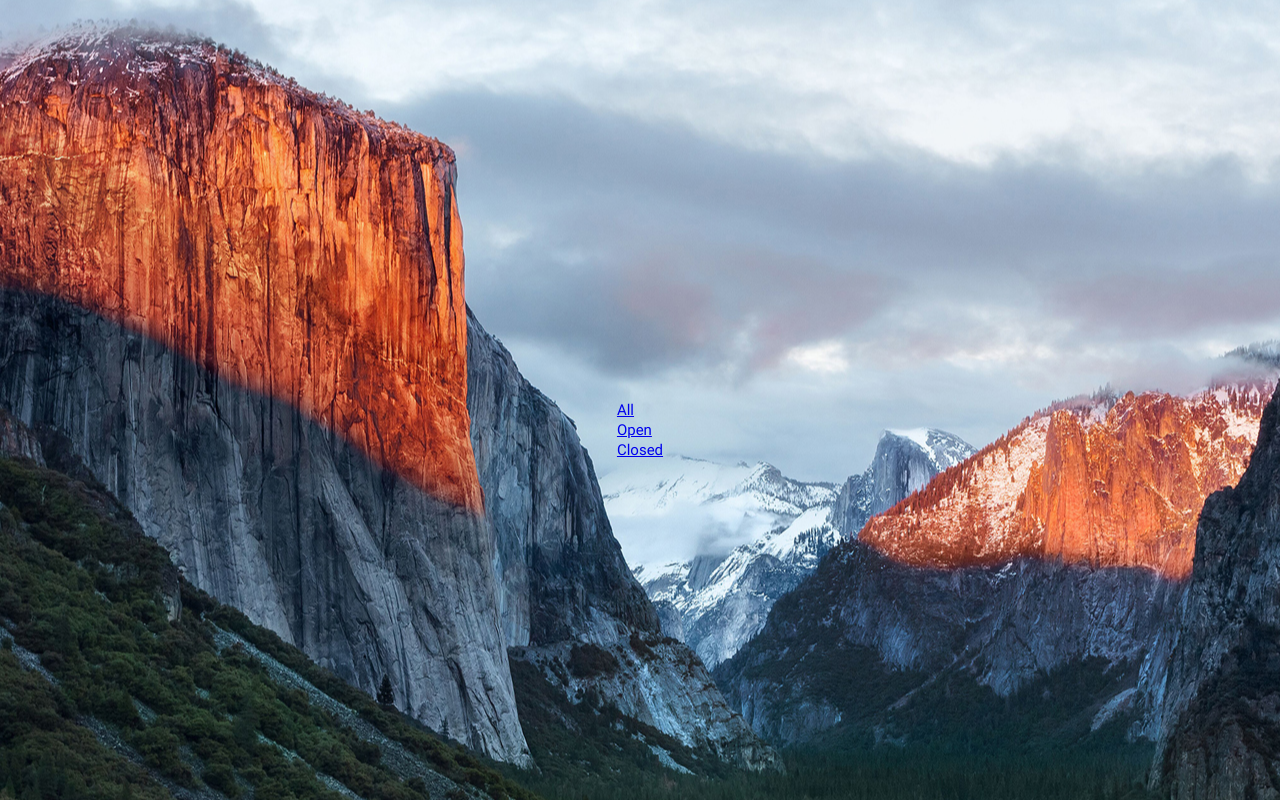
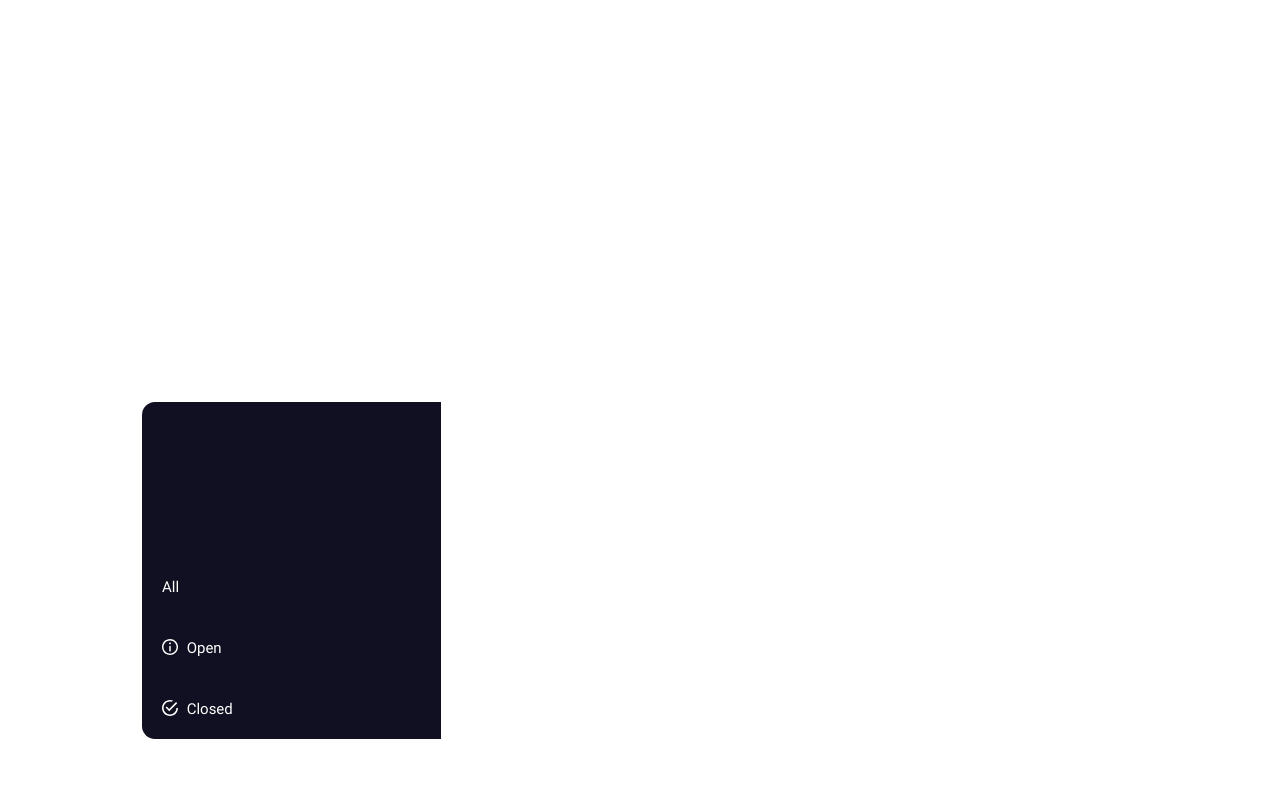
Before and after one commit to adampielach/issues-app, a website: page src/index.html in a window 1280 px wide. Drawn offline with nearby package versions, Linux system fonts and the light colour scheme; files that its build step writes are made by us from their sources.

Commit message:
minor css changes

```diff
--- a/src/index.html
+++ b/src/index.html
@@ -11,7 +11,7 @@
 <body>
     <div class="container">
         <div class="app">
-            <aside>
+            <aside class="app__sidebar">
                 <div class="app__buttons">
                     <div class="app__buttons--close"></div>
                     <div class="app__buttons--minimize"></div>
@@ -21,19 +21,20 @@
                     <ul>
                         <li class="navbar__item">
                             <a href="#">
-                                <i class="item__icon--all"></i>
+                                <!-- <img src="./img/icon-github.svg" class="item__icon" alt="github icon"> -->
+                                <svg></svg>
                                 All
                             </a>
                         </li>
                         <li class="navbar__item">
                             <a href="#">
-                                <i class="item__icon--open"></i>
+                                <img src="./img/icon-open-issue.svg" class="item__icon" alt="open issue">
                                 Open
                             </a>
                         </li>
                         <li class="navbar__item">
                             <a href="#">
-                                <i class="item__icon--closed"></i>
+                                <img src="./img/icon-closed-issue.svg" class="item__icon" alt="closed issue">
                                 Closed
                             </a>
                         </li>
--- /dev/null
+++ b/src/scss/modules/_app.scss
@@ -0,0 +1,43 @@
+.container {
+    max-width: 1000px;
+    margin: 0 auto;
+    position: relative;
+    height: 100%;
+}
+
+.app {
+    position: absolute;
+    display: flex;
+    top: 50%;
+    left: 50%;
+    transform: translate(-50%);
+    font-size: $text__base-size;
+    width: 100%;
+    border-radius: 15px;
+    border: 2px solid transparent;
+    overflow: hidden;
+    .app__sidebar {
+        width: 30%;
+        flex-basis: 30%;
+        background: $color__sidebar--primary;
+        a {
+            display: inline-block;
+            color: $color__font--sidebar;
+            text-decoration: none;
+            width: 100%;
+            padding: 20px;
+            &:focus {
+                background: $color__sidebar--secondary;
+            }
+            .item__icon {
+                position: relative;
+                padding-right: 5px;
+                top: 2px;
+            }
+        }
+    }
+    .issues {
+        width: 70%;
+        flex-basis: 70%;
+    }
+}
--- a/src/scss/modules/_base.scss
+++ b/src/scss/modules/_base.scss
@@ -4,21 +4,12 @@ html, body {
 
 body {
     min-height: 100vh;
-    background: url(../../img/background.jpg) no-repeat center;
+    // background: url(../../img/background.jpg) no-repeat center;
     @include font-size(15);
     @include line-height();
     font-family: $text__family-sans;
 }
 
-.container {
-    max-width: 1000px;
-    margin: 0 auto;
+body * {
+    box-sizing: border-box;
 }
-
-.app {
-    position: absolute;
-    top: 50%;
-    left: 50%;
-    transform: translate(-50%);
-    font-size: $text__base-size;
-}
--- a/src/scss/modules/_text.scss
+++ b/src/scss/modules/_text.scss
@@ -1,6 +1,6 @@
 // text settings
 @font-face{font-family: 'Roboto Regular';src: url(../../fonts/Roboto-Regular.ttf)};
-@font-face{font-family: 'Proxima Nova';src: url(../../fonts/Roboto-Regular.ttf)};
+@font-face{font-family: 'Proxima Nova';src: url(../../fonts/ProximaNova-Regular.ttf)};
 
 $text__family-sans: 'Roboto Regular', Helvetica, Arial, sans-serif !default;
 $text__base-size: 15px !default;
--- a/src/scss/style.scss
+++ b/src/scss/style.scss
@@ -3,3 +3,4 @@
 @import './modules/_text';
 @import './modules/_colors';
 @import './modules/_base';
+@import './modules/_app';
```
